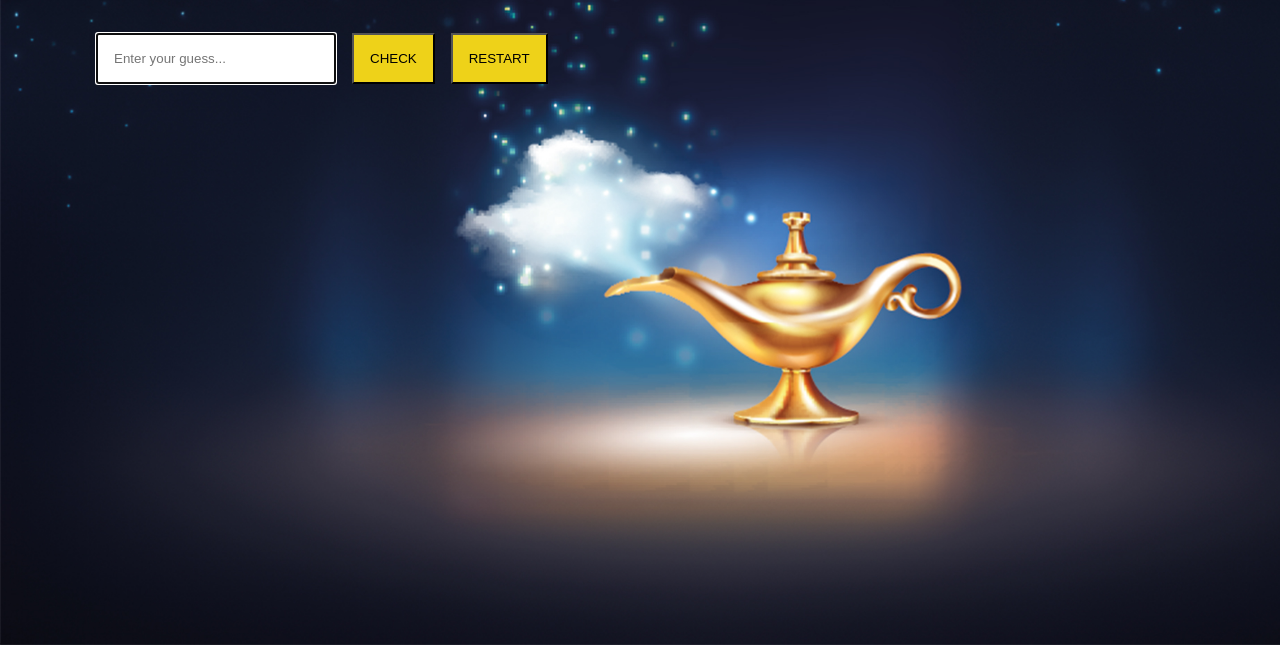
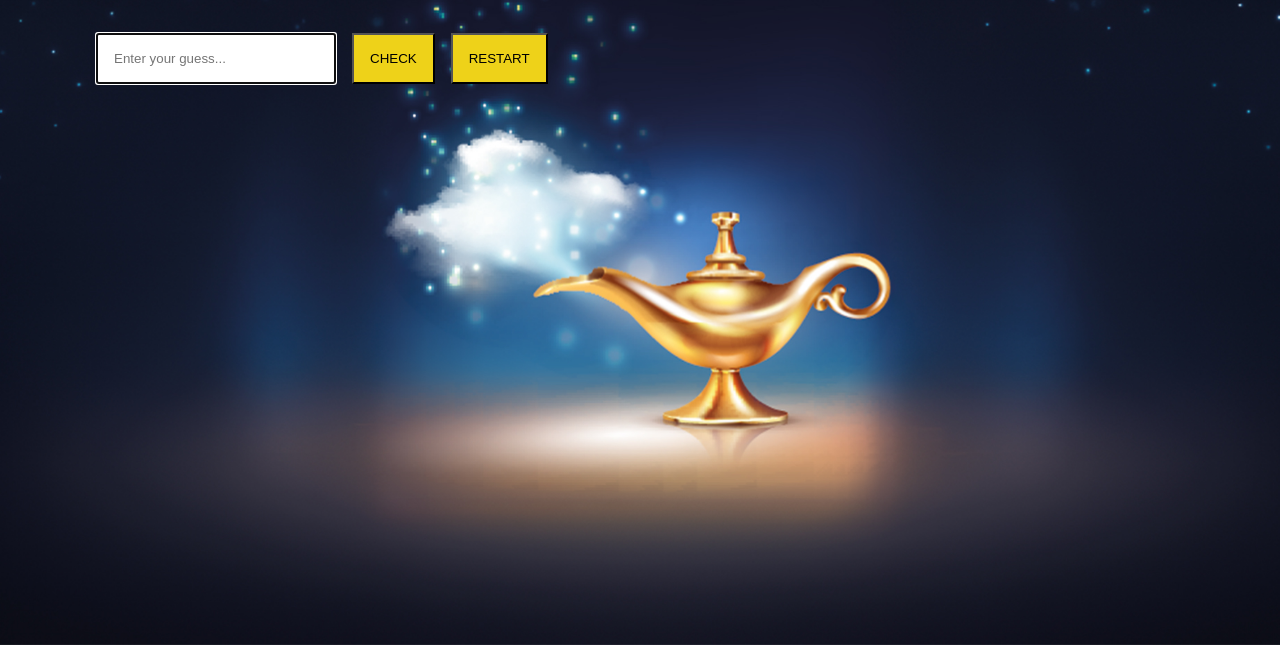
Before and after one commit to ozkan-aladdn/Guess-the-Number-Game, a plain HTML site: page index.html in a window 1280 px wide. Shown: the part 155-800 px from the top of the page. Drawn offline with Linux system fonts and the light colour scheme.

Commit message:
backgroun

```diff
--- a/style.css
+++ b/style.css
@@ -9,8 +9,8 @@ body {
   height: 100vh;
   background-image: url(./img/lamba.jpg);
   background-repeat: no-repeat;
-  position: relative;
   background-size: cover;
+  background-position: center;
 }
 
 .container {
```
